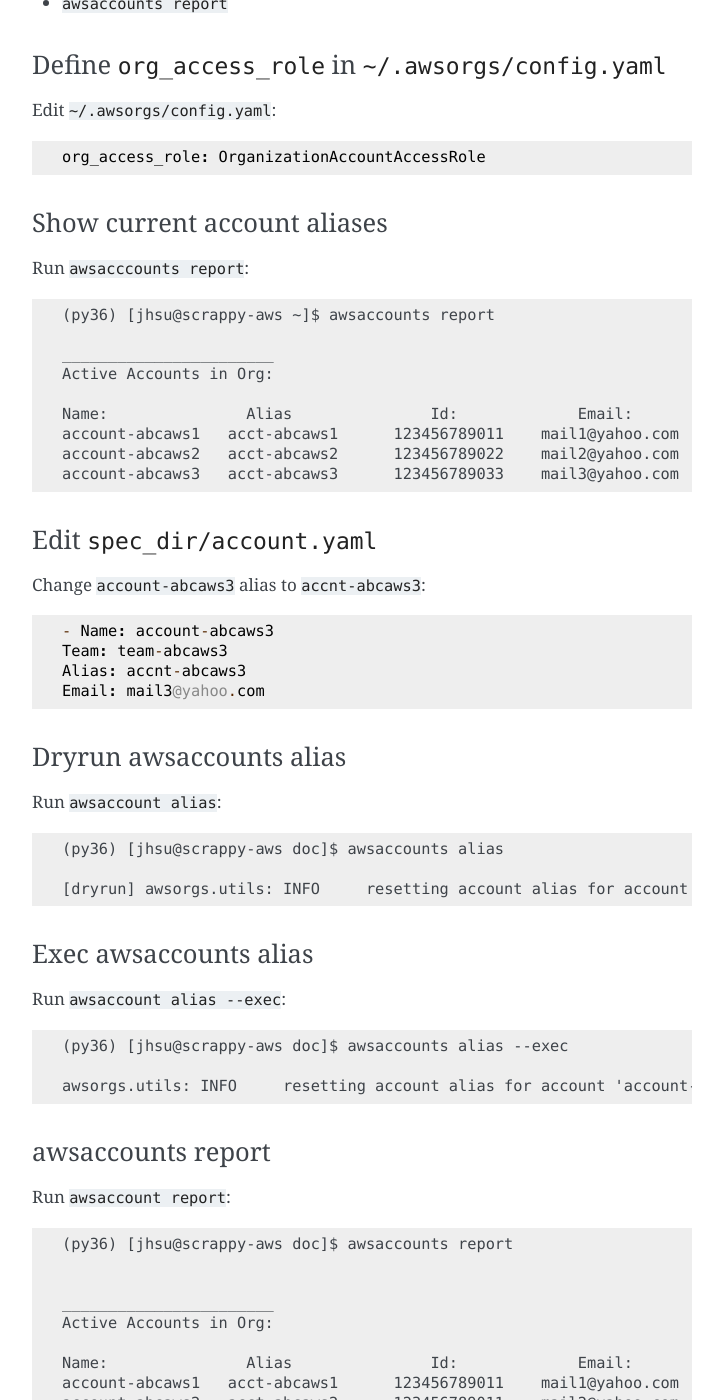
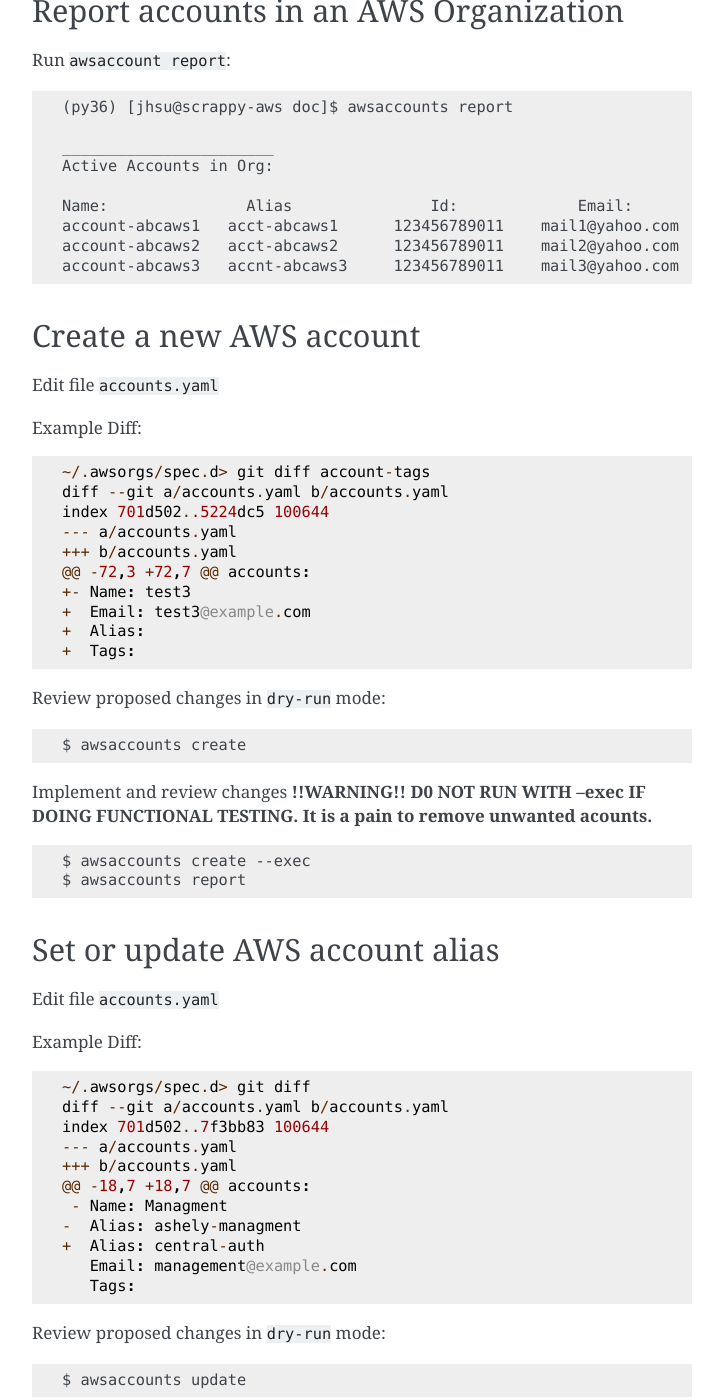
Before and after one commit to ucopacme/aws-orgs, a Sphinx documentation site: the page built from docs/source/usage/awsaccounts.rst, in a window 1280 px wide and 1400 px high, scrolled down 811 px. Shown: the whole window, without its empty margins (388-1111 px from the left). Built offline with Sphinx 7.4.7, drawn with Linux system fonts in a browser that asks for light colours; some of the changed text lies outside the part shown.

Commit message:
Issue59 tag accounts (#61)
* accounts: adding support for tagging.

* remove teams entirely

* cli changes from 'alias' to 'update'

* accounts.set_account_tags is working very well

* add usage/functional testing doc for awsaccounts

```diff
--- a/docs/source/usage/awsaccounts.rst
+++ b/docs/source/usage/awsaccounts.rst
@@ -12,99 +12,36 @@
 
 
 
-AWS account alias
------------------
-
 Commands used:
 
-- awsaccounts alias
-- awsaccounts alias --exec
 - awsaccounts report
+- awsaccounts create
+- awsaccounts create --exec
+- awsaccounts update
+- awsaccounts update --exec
 
 
-spec files impacted:
+Spec files impacted:
 
 - ~/.awsorgs/config.yaml
-- spec_dir/account.yaml
+- spec_dir/accounts.yaml
 
 
 Actions Summary:
 
-- Define ``org_access_role`` in ``~/.awsorgs/config.yaml``
-- Define ``spec_dir/account.yaml``
-- ``awsaccounts alias``
-- ``awsaccounts alias --exec``
-- ``awsaccounts report``
+- `Report accounts in an AWS Organization`_
+- `Create a new AWS account`_
+- `Set or update AWS account alias`_
+- `Set or update AWS account tags`_
 
 
 
-Define ``org_access_role`` in ``~/.awsorgs/config.yaml``
-********************************************************
-
-Edit ``~/.awsorgs/config.yaml``::
-
-  org_access_role: OrganizationAccountAccessRole
-
-
-
-Show current account aliases
-****************************
-
-Run ``awsacccounts report``::
-
-  (py36) [jhsu@scrappy-aws ~]$ awsaccounts report
-
-  _______________________
-  Active Accounts in Org:
-
-  Name:               Alias               Id:             Email:
-  account-abcaws1   acct-abcaws1      123456789011    mail1@yahoo.com
-  account-abcaws2   acct-abcaws2      123456789022    mail2@yahoo.com
-  account-abcaws3   acct-abcaws3      123456789033    mail3@yahoo.com
-
-
-
-Edit ``spec_dir/account.yaml``
-******************************
-
-Change ``account-abcaws3`` alias to ``accnt-abcaws3``::
-
-  - Name: account-abcaws3
-  Team: team-abcaws3
-  Alias: accnt-abcaws3
-  Email: mail3@yahoo.com
-
-
-
-Dryrun awsaccounts alias
-************************
-
-Run ``awsaccount alias``::
-
-  (py36) [jhsu@scrappy-aws doc]$ awsaccounts alias
-
-  [dryrun] awsorgs.utils: INFO     resetting account alias for account 'account-abcaws3' to 'accnt-abcaws3'; previous alias was 'acct-abcaws3'
-
-
-
-Exec awsaccounts alias
-**********************
-
-Run ``awsaccount alias --exec``::
-
-  (py36) [jhsu@scrappy-aws doc]$ awsaccounts alias --exec
-
-  awsorgs.utils: INFO     resetting account alias for account 'account-abcaws3' to 'accnt-abcaws3'; previous alias was 'acct-abcaws3'
-
-
-
-awsaccounts report
-******************
+Report accounts in an AWS Organization
+**************************************
 
 Run ``awsaccount report``::
 
   (py36) [jhsu@scrappy-aws doc]$ awsaccounts report
-
 
   _______________________
   Active Accounts in Org:
@@ -113,3 +50,102 @@
   account-abcaws1   acct-abcaws1      123456789011    mail1@yahoo.com
   account-abcaws2   acct-abcaws2      123456789011    mail2@yahoo.com
   account-abcaws3   accnt-abcaws3     123456789011    mail3@yahoo.com
+
+
+
+Create a new AWS account
+************************
+
+Edit file ``accounts.yaml``
+
+Example Diff::
+
+  ~/.awsorgs/spec.d> git diff account-tags
+  diff --git a/accounts.yaml b/accounts.yaml
+  index 701d502..5224dc5 100644
+  --- a/accounts.yaml
+  +++ b/accounts.yaml
+  @@ -72,3 +72,7 @@ accounts:
+  +- Name: test3
+  +  Email: test3@example.com
+  +  Alias:
+  +  Tags:
+
+Review proposed changes in ``dry-run`` mode::
+
+  $ awsaccounts create
+
+Implement and review changes  **!!WARNING!! D0 NOT RUN WITH --exec IF DOING
+FUNCTIONAL TESTING.  It is a pain to remove unwanted acounts.** ::
+
+  $ awsaccounts create --exec
+  $ awsaccounts report
+
+
+
+Set or update AWS account alias
+*******************************
+
+Edit file ``accounts.yaml``
+
+Example Diff::
+
+  ~/.awsorgs/spec.d> git diff
+  diff --git a/accounts.yaml b/accounts.yaml
+  index 701d502..7f3bb83 100644
+  --- a/accounts.yaml
+  +++ b/accounts.yaml
+  @@ -18,7 +18,7 @@ accounts:
+   - Name: Managment
+  -  Alias: ashely-managment
+  +  Alias: central-auth
+     Email: management@example.com
+     Tags:
+
+
+Review proposed changes in ``dry-run`` mode::
+
+  $ awsaccounts update
+
+
+Implement and review changes::
+
+  $ awsaccounts update --exec
+  $ awsaccounts report
+
+
+Set or update AWS account tags
+******************************
+
+Edit file ``accounts.yaml``
+
+Example Diff::
+
+  ~/.awsorgs/spec.d> git diff
+  diff --git a/accounts.yaml b/accounts.yaml
+  index 7f3bb83..9f3f0d3 100644
+  --- a/accounts.yaml
+  +++ b/accounts.yaml
+  @@ -21,7 +21,8 @@ accounts:
+     Alias: central-auth
+     Email: management@ucop.edu
+     Tags:
+  -    owner: Ashley Gould
+  +    owner: Kumar Yegamani
+  +    service: infrastructure
+       application: identity_mgmt
+       environment: production
+
+Review proposed changes in ``dry-run`` mode::
+
+  $ awsaccounts update
+
+
+Implement::
+
+
+  $ awsaccounts update --exec
+
+Review changes - assume role into master account::
+
+  $ aws organizations list-tags-for-resource --resource-id <account_id>
```
Also changed, not shown: 4 other files.
